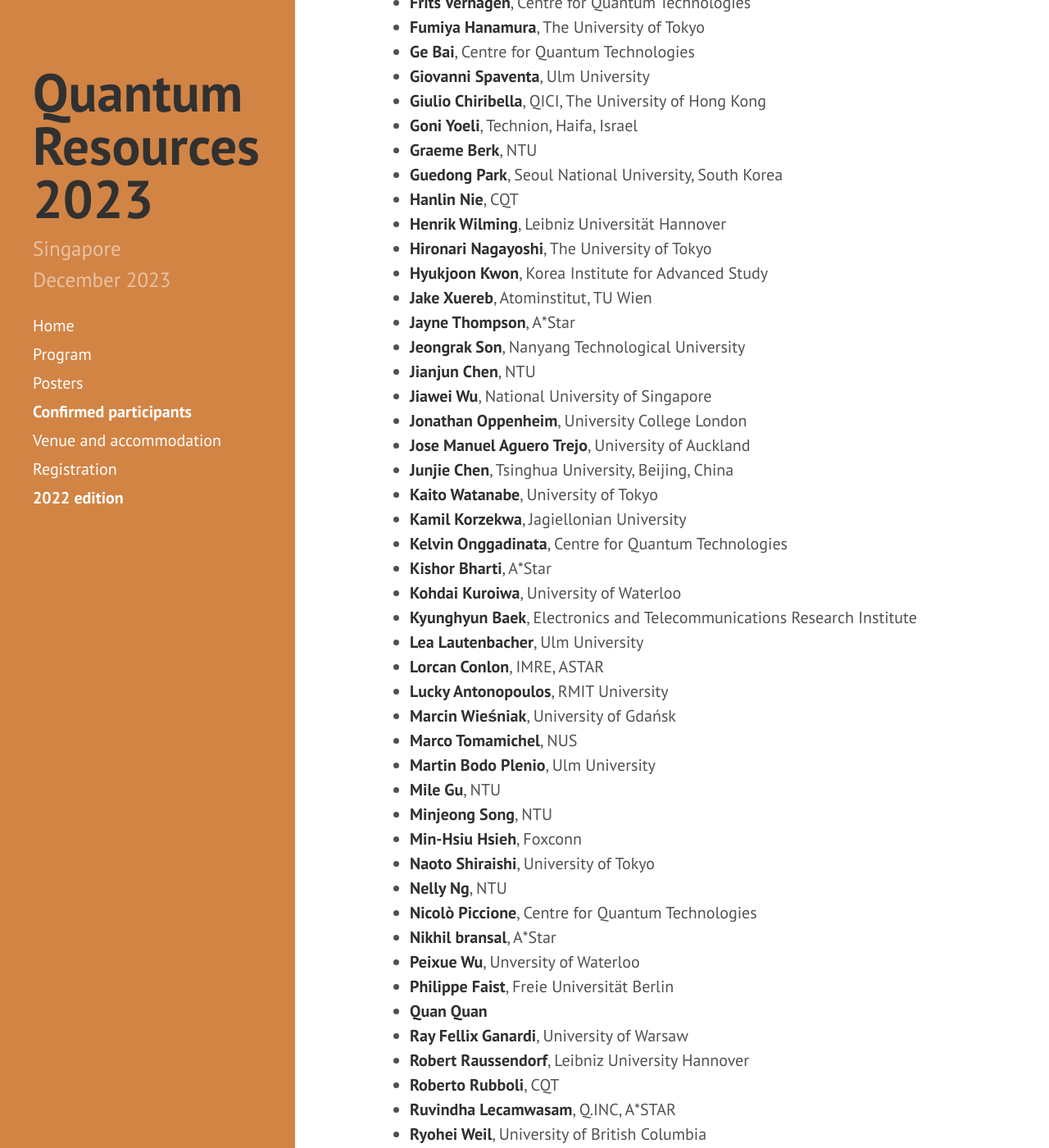
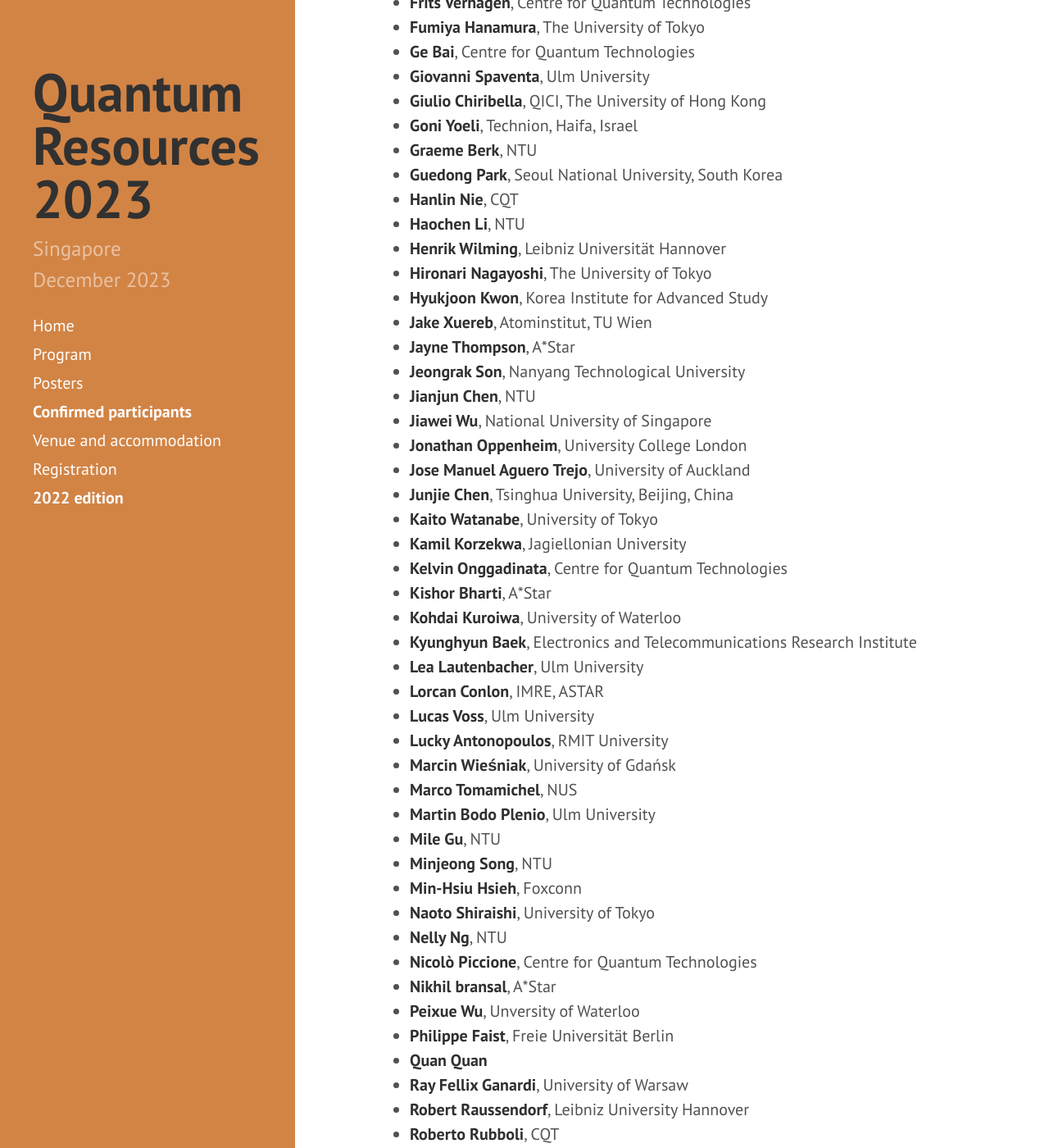
Before and after one commit to RyujiPat2/RyujiPat2.github.io, a Jekyll site: the page built from participants.md, in a window 1280 px wide and 1400 px high, scrolled down 932 px. Shown: the whole window at 82% size. Built offline with Jekyll 4.4.1, drawn with Linux system fonts in a browser that asks for light colours; nearby versions of some CDN libraries.

Commit message:
Update participants.md

```diff
--- a/participants.md
+++ b/participants.md
@@ -40,6 +40,7 @@ order: 4
 * **Graeme	Berk**,	NTU
 * **Guedong	Park**,	Seoul National University, South Korea
 * **Hanlin	Nie**,	CQT
+* **Haochen Li**, NTU
 * **Henrik	Wilming**,	Leibniz Universität Hannover
 * **Hironari	Nagayoshi**,	The University of Tokyo
 * **Hyukjoon	Kwon**,	Korea Institute for Advanced Study
@@ -59,6 +60,7 @@ order: 4
 * **Kyunghyun	Baek**, Electronics and Telecommunications Research Institute
 * **Lea	Lautenbacher**,	Ulm University
 * **Lorcan	Conlon**,	IMRE, ASTAR
+* **Lucas Voss**, Ulm University
 * **Lucky	Antonopoulos**,	RMIT University
 * **Marcin	Wieśniak**,	University of Gdańsk
 * **Marco	Tomamichel**,	NUS
```
